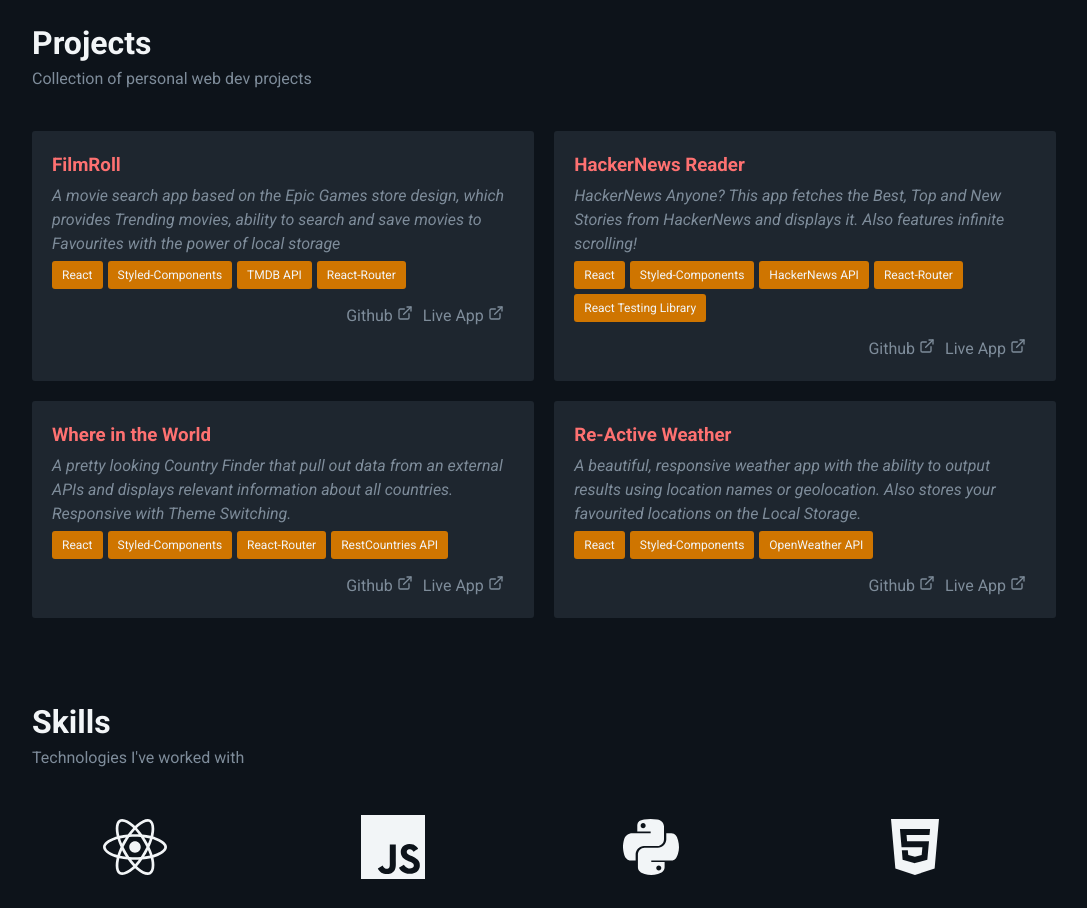
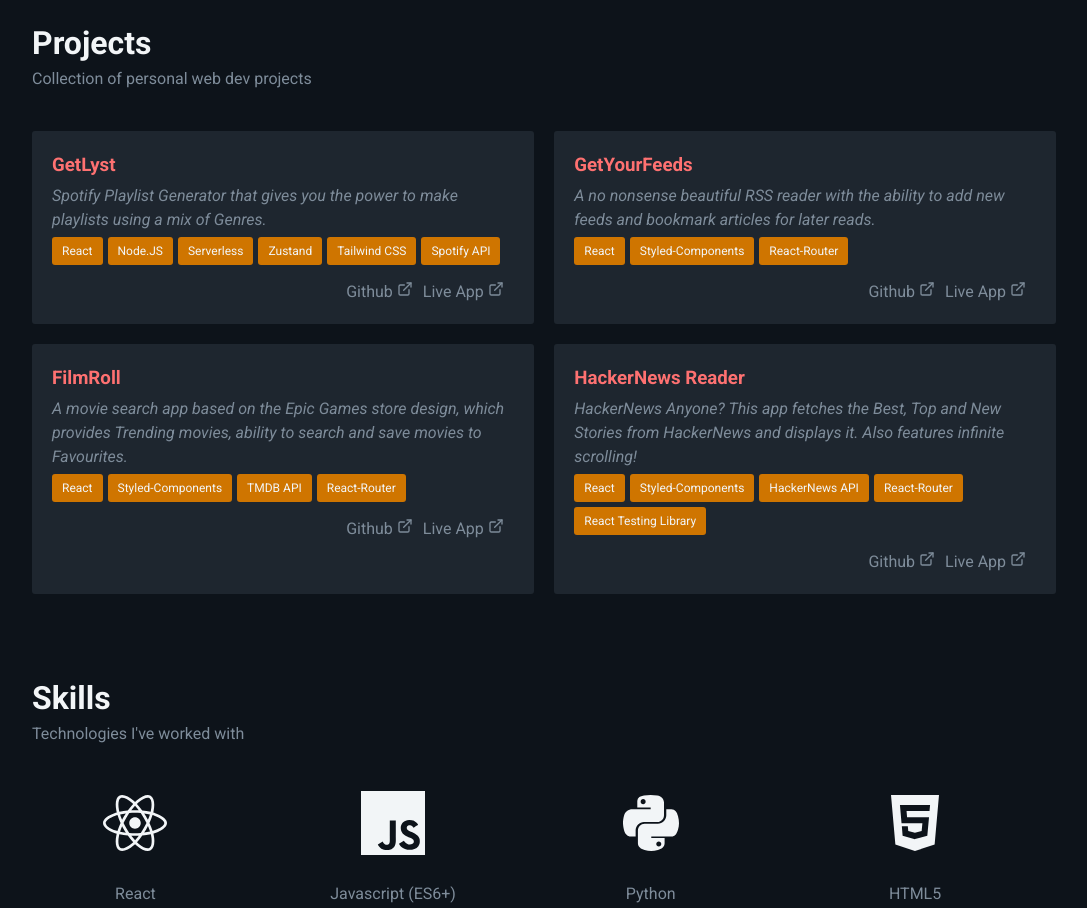
Before and after one commit to rajatkulkarni95/portfolio-v3, a React (Create React App) app: page / in a window 1280 px wide. Shown: the part 1060-1968 px from the top of the page, without its empty margins (96-1183 px from the left). Built offline with nearby package versions, Linux system fonts and the light colour scheme.

Commit message:
replaced older projects with the 2 new ones in data

```diff
--- a/src/data/projects.js
+++ b/src/data/projects.js
@@ -1,16 +1,43 @@
 export const projects = [
   {
     id: 1,
+    name: "GetLyst",
+    description:
+      "Spotify Playlist Generator that gives you the power to make playlists using a mix of Genres.",
+    image: "",
+    github: "https://github.com/rajatkulkarni95/getlyst",
+    appLink: "https://getlyst.netlify.app/",
+    techStack: [
+      "React",
+      "Node.JS",
+      "Serverless",
+      "Zustand",
+      "Tailwind CSS",
+      "Spotify API",
+    ],
+  },
+  {
+    id: 2,
+    name: "GetYourFeeds",
+    description:
+      "A no nonsense beautiful RSS reader with the ability to add new feeds and bookmark articles for later reads.",
+    image: "",
+    github: "https://github.com/rajatkulkarni95/getyourfeeds",
+    appLink: "https://getyourfeeds.netlify.app/",
+    techStack: ["React", "Styled-Components", "React-Router"],
+  },
+  {
+    id: 3,
     name: "FilmRoll",
     description:
-      "A movie search app based on the Epic Games store design, which provides Trending movies, ability to search and save movies to Favourites with the power of local storage",
+      "A movie search app based on the Epic Games store design, which provides Trending movies, ability to search and save movies to Favourites.",
     image: "",
     github: "https://github.com/rajatkulkarni95/movies",
     appLink: "https://filmroll.netlify.app/",
     techStack: ["React", "Styled-Components", "TMDB API", "React-Router"],
   },
   {
-    id: 2,
+    id: 4,
     name: "HackerNews Reader",
     description:
       "HackerNews Anyone? This app fetches the Best, Top and New Stories from HackerNews and displays it. Also features infinite scrolling!",
@@ -25,30 +52,4 @@ export const projects = [
       "React Testing Library",
     ],
   },
-  {
-    id: 3,
-    name: "Where in the World",
-    description:
-      "A pretty looking Country Finder that pull out data from an external APIs and displays relevant information about all countries. Responsive with Theme Switching.",
-    image: "",
-    github: "https://github.com/rajatkulkarni95/frontend-countries-challenge",
-    appLink: "https://whereintheworld-react.netlify.app/",
-    techStack: [
-      "React",
-      "Styled-Components",
-      "React-Router",
-      "RestCountries API",
-    ],
-  },
-
-  {
-    id: 4,
-    name: "Re-Active Weather",
-    description:
-      "A beautiful, responsive weather app with the ability to output results using location names or geolocation. Also stores your favourited locations on the Local Storage.",
-    image: "",
-    github: "https://github.com/rajatkulkarni95/weather-app-react",
-    appLink: "https://re-active-weather.netlify.app/",
-    techStack: ["React", "Styled-Components", "OpenWeather API"],
-  },
 ];
```
